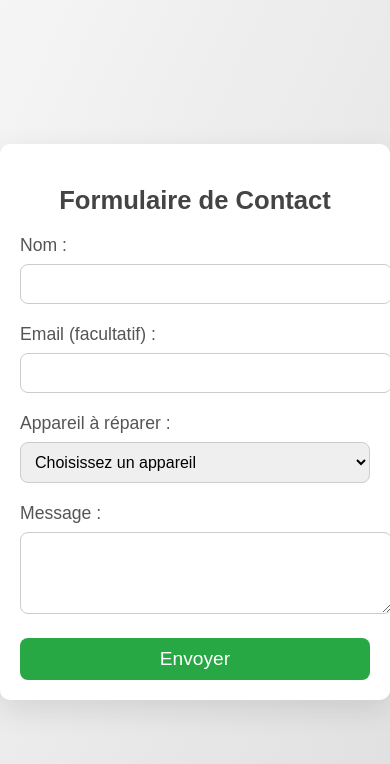
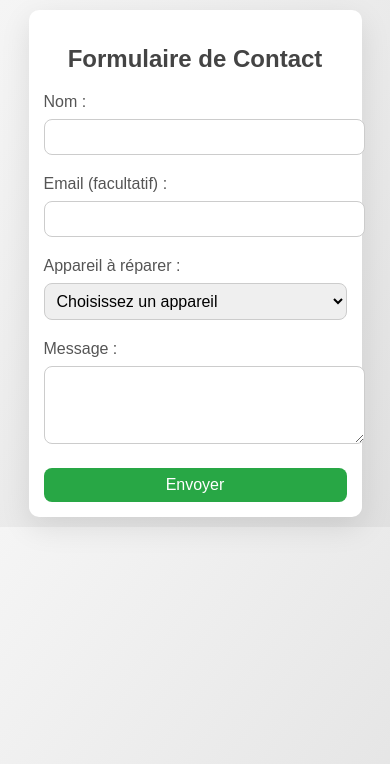
Before and after one commit to Paul-Emile18/Reparations_Gragnague, a plain HTML site: page formulaire.html in a window 390 px wide. Drawn offline with Linux system fonts and the light colour scheme.

Commit message:
Add files via upload

```diff
--- a/formulaire.html
+++ b/formulaire.html
@@ -78,17 +78,47 @@
             background-color: #218838;
         }
 
+        /* Mobile et tablettes */
         @media screen and (max-width: 768px) {
+            body {
+                height: auto;
+                padding: 10px;
+            }
+
             .form-container {
                 padding: 20px;
+                width: 90%;
             }
 
             h2 {
-                font-size: 1.6em;
+                font-size: 1.8em;
             }
 
             input, textarea, select, button {
                 padding: 10px;
+            }
+
+            label, input, textarea, select {
+                font-size: 1em;
+            }
+        }
+
+        /* Petits appareils (téléphones très petits) */
+        @media screen and (max-width: 480px) {
+            .form-container {
+                padding: 15px;
+            }
+
+            h2 {
+                font-size: 1.5em;
+            }
+
+            input, textarea, select, button {
+                padding: 8px;
+            }
+
+            button {
+                font-size: 1em;
             }
         }
     </style>
@@ -98,15 +128,15 @@
         <h2>Formulaire de Contact</h2>
         <form id="contactForm">
             <label for="name">Nom :</label>
-            <input type="text" id="name" name="name" required>
+            <input type="text" id="name" name="name" required aria-required="true">
 
             <label for="email">Email (facultatif) :</label>
             <input type="email" id="email" name="email">
 
             <label for="device">Appareil à réparer :</label>
-            <select id="device" name="device" required>
+            <select id="device" name="device" required aria-required="true">
                 <option value="" disabled selected>Choisissez un appareil</option>
-                <option value="message de soutien">message de soutien</option>
+                <option value="message de soutien">Message de soutien</option>
                 <option value="ordinateur">Ordinateur</option>
                 <option value="smartphone">Smartphone</option>
                 <option value="tablette">Tablette</option>
@@ -127,7 +157,7 @@
             </select>
 
             <label for="messageField">Message :</label>
-            <textarea id="messageField" name="message" rows="4" required></textarea>
+            <textarea id="messageField" name="message" rows="4" required aria-required="true"></textarea>
 
             <button type="submit">Envoyer</button>
         </form>
@@ -158,6 +188,12 @@
             const device = document.getElementById("device").value;
             const message = document.getElementById("messageField").value;
 
+            // Validation des champs requis
+            if (!name || !device || !message) {
+                alert("Veuillez remplir tous les champs obligatoires.");
+                return;
+            }
+
             const messagesRef = ref(database, "messages");
             const messageData = {
                 name: name,
@@ -175,7 +211,7 @@
             .then(() => {
                 alert("Message envoyé avec succès !");
                 form.reset();
-                window.location.href = "home.html";
+                window.location.href = "home.html"; // Redirection vers la page d'accueil après soumission
             })
             .catch((error) => {
                 console.error("Erreur lors de l'envoi du message : ", error);
```
Also changed, not shown: about.html (added, +11 -0 lines), home.html (+74 -13 lines), images/nothing .jpg (added).
